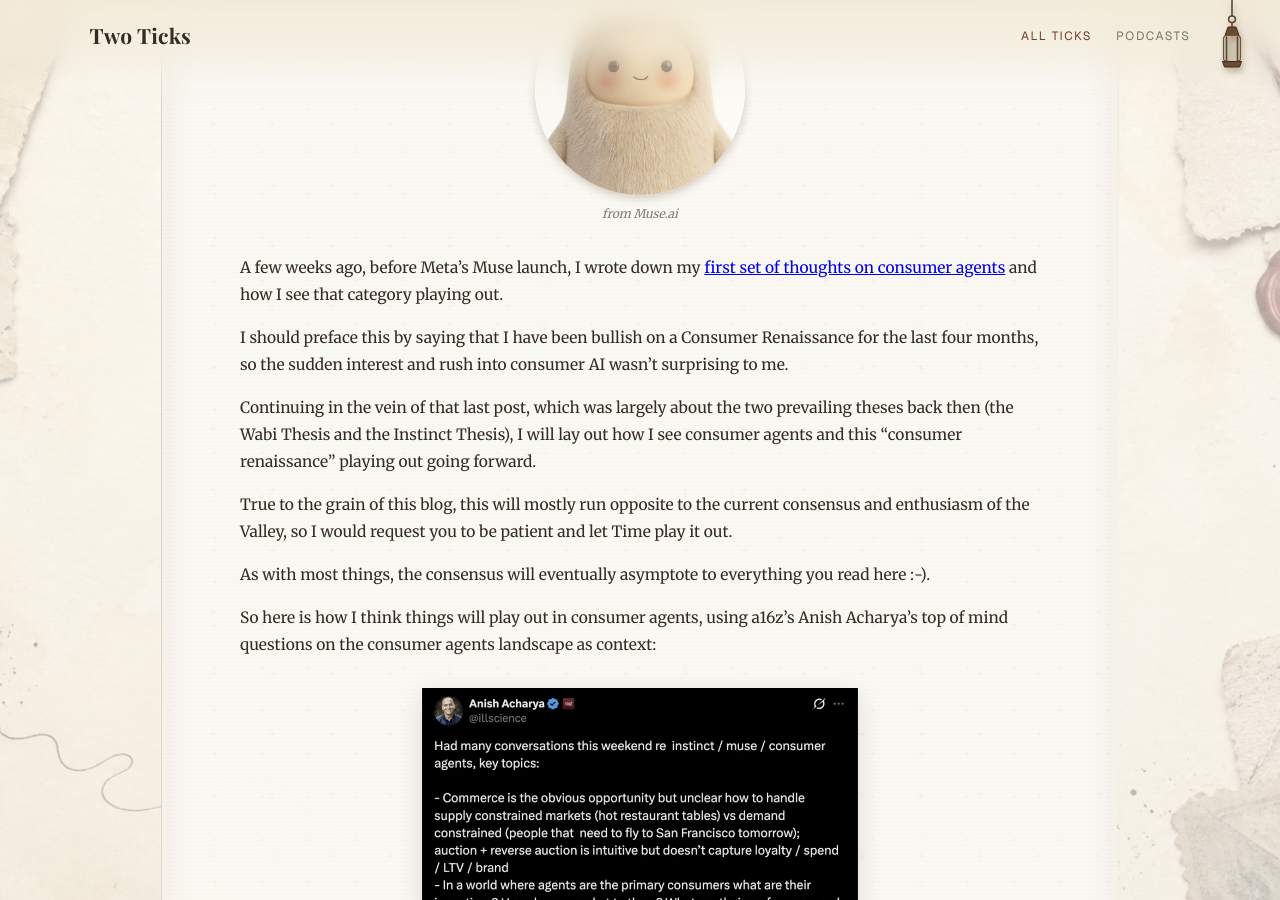
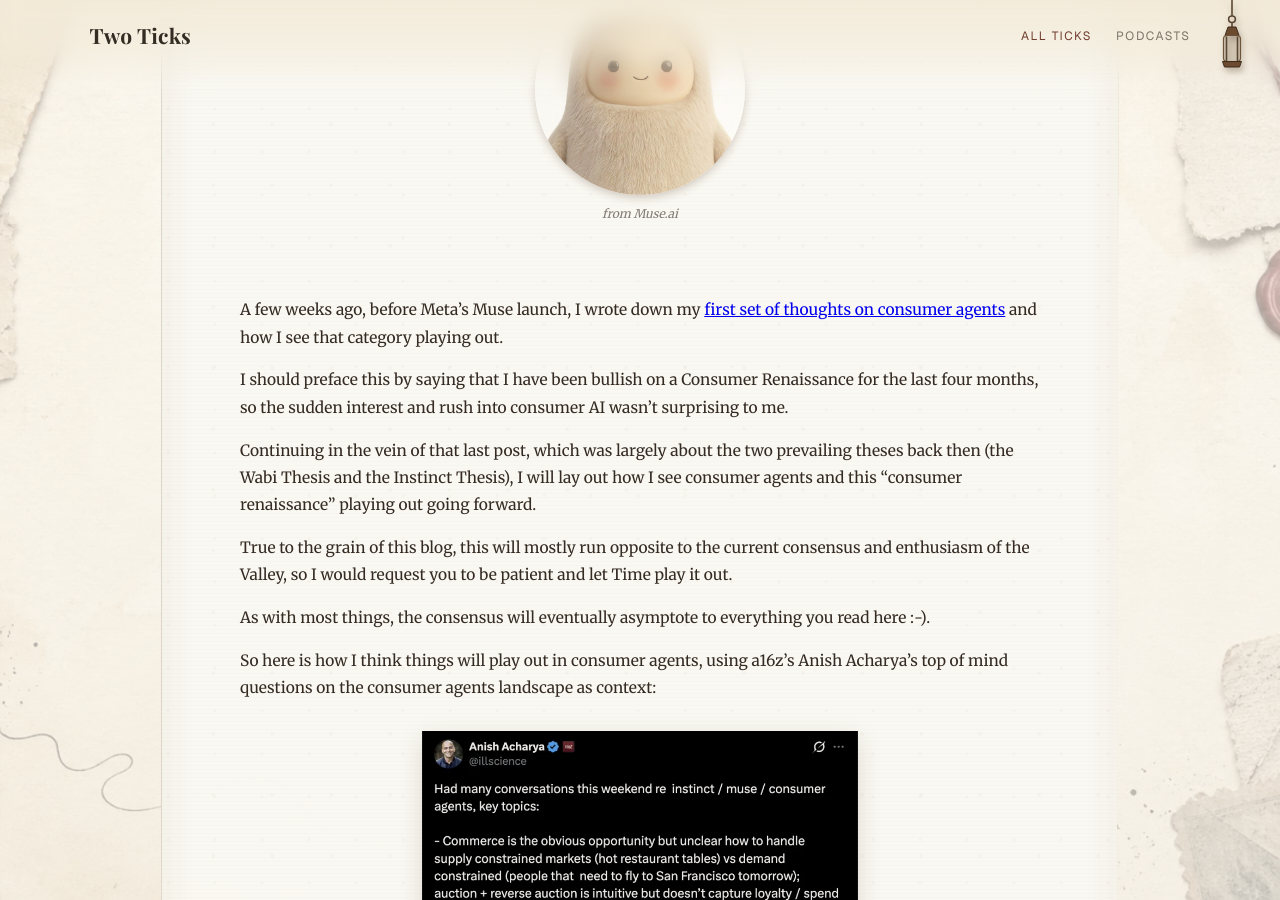
Before and after one commit to trmanish/trmanish.github.io, a Jekyll site: the page built from _posts/2026-09-26-consumer-agents-kill-time-not-tasks.md, in a window 1280 px wide and 900 px high, scrolled down 435 px. Built offline with Jekyll 4.4.1, drawn with Linux system fonts in a browser that asks for light colours; grey boxes are pictures that could not be loaded.

Commit message:
Add the usual br spacer after the cover portrait

```diff
--- a/_layouts/post.html
+++ b/_layouts/post.html
@@ -45,7 +45,9 @@
     <video class="post-avatar__video" src="{{ page.cover_video | relative_url }}" muted loop playsinline preload="auto" disablepictureinpicture aria-hidden="true" tabindex="-1"></video>
   </span>
   {% if page.image_credit %}<figcaption class="post-avatar__credit">{{ page.image_credit }}</figcaption>{% endif %}
-</figure>{% endcapture %}
+</figure>
+
+<p><br /></p>{% endcapture %}
             {{ content | replace_first: "<!-- Adds extra spacing --></p>", cover_avatar }}
             {% else %}
             {{ content }}
```
